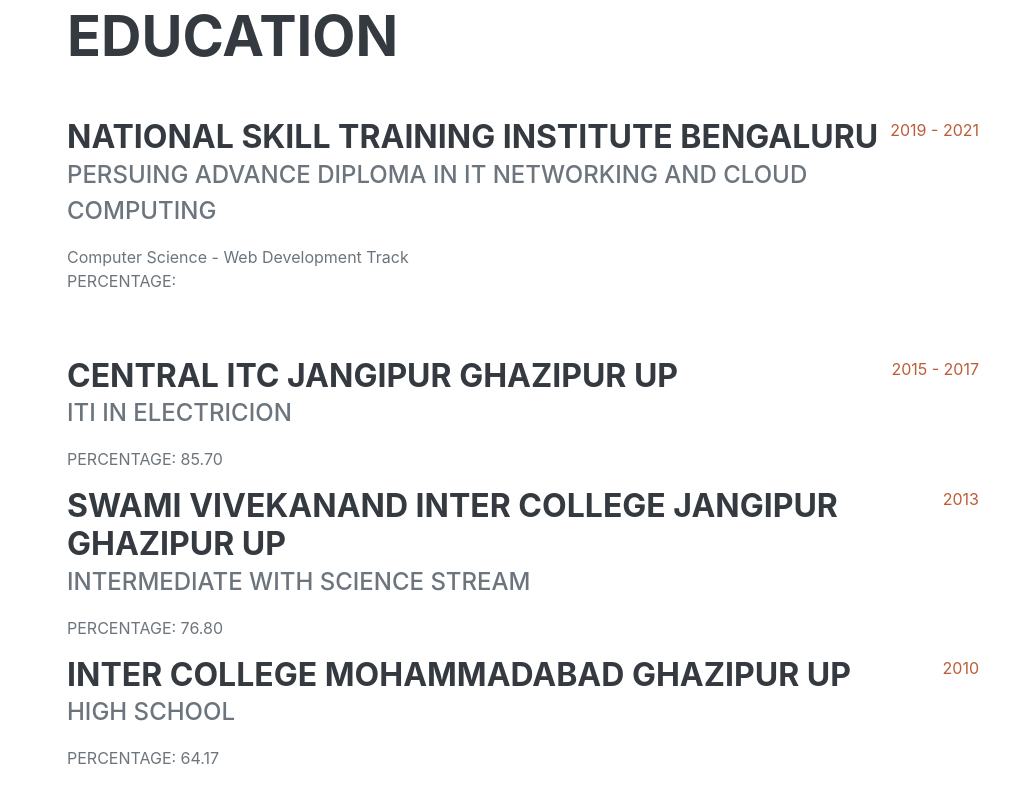
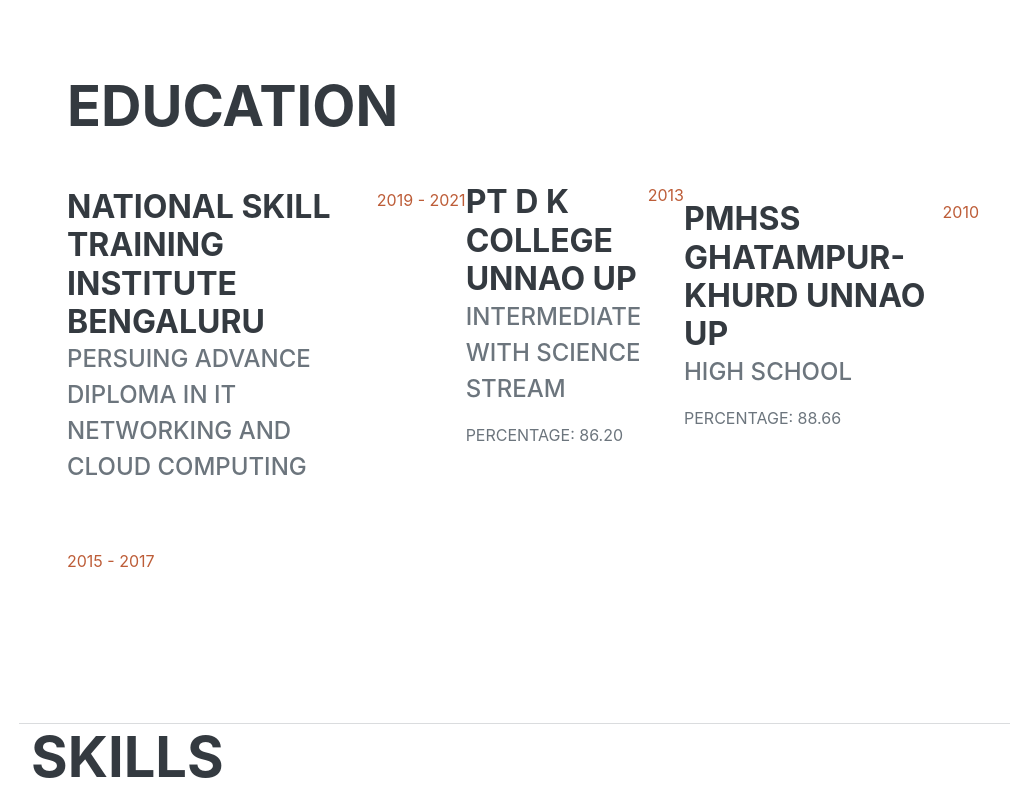
Before and after one commit to abhishek2105/resume, a plain HTML site: page index.html in a window 1280 px wide. Shown: the part 1679-2475 px from the top of the page, without its empty margins (253-1263 px from the left). Drawn offline with nearby package versions, Linux system fonts and the light colour scheme; a web font is replaced by a local one.

Commit message:
Update index.html

```diff
--- a/index.html
+++ b/index.html
@@ -82,32 +82,26 @@
                         <div class="flex-grow-1">
                             <h3 class="mb-0">NATIONAL SKILL TRAINING INSTITUTE BENGALURU</h3>
                             <div class="subheading mb-3">PERSUING  ADVANCE DIPLOMA IN IT NETWORKING AND CLOUD COMPUTING</div>
-                            <div>Computer Science - Web Development Track</div>
-                            <p>PERCENTAGE:</p>
+
                         </div>
                         <div class="flex-shrink-0"><span class="text-primary">2019 - 2021</span></div>
                     </div>
-                    <div class="d-flex flex-column flex-md-row justify-content-between">
-                        <div class="flex-grow-1">
-                            <h3 class="mb-0">CENTRAL ITC JANGIPUR GHAZIPUR UP</h3>
-                            <div class="subheading mb-3">ITI IN ELECTRICION</div>
-                            <p>PERCENTAGE: 85.70</p>
-                        </div>
+
                         <div class="flex-shrink-0"><span class="text-primary"> 2015 - 2017</span></div>
                     </div>
                     <div class="d-flex flex-column flex-md-row justify-content-between">
                         <div class="flex-grow-1">
-                            <h3 class="mb-0">SWAMI VIVEKANAND INTER COLLEGE JANGIPUR GHAZIPUR UP</h3>
+                            <h3 class="mb-0">Pt D K College Unnao UP</h3>
                             <div class="subheading mb-3">INTERMEDIATE WITH SCIENCE STREAM</div>
-                            <p>PERCENTAGE: 76.80</p>
+                            <p>PERCENTAGE: 86.20</p>
                         </div>
                         <div class="flex-shrink-0"><span class="text-primary"> 2013</span></div>
                     </div>
                     <div class="d-flex flex-column flex-md-row justify-content-between">
                         <div class="flex-grow-1">
-                            <h3 class="mb-0">INTER COLLEGE MOHAMMADABAD GHAZIPUR UP</h3>
+                            <h3 class="mb-0">PMHSS GHATAMPUR-KHURD UNNAO UP</h3>
                             <div class="subheading mb-3">HIGH SCHOOL</div>
-                            <p>PERCENTAGE: 64.17</p>
+                            <p>PERCENTAGE: 88.66</p>
                         </div>
                         <div class="flex-shrink-0"><span class="text-primary"> 2010</span></div>
                     </div>
@@ -185,7 +179,7 @@
             <section class="resume-section" id="interests">
                 <div class="resume-section-content">
                     <h2 class="mb-5">Interests</h2>
-                    <p>Apart from being a web developer, I enjoy most of my time playing cricket and cookink food. During the free time I enjoy listening songs and explorin news and articals.</p>
+                    <p>Apart from being a web developer, I enjoy most of my time reading books and cookink food. During the free time I enjoy listening songs and explorin news and articals.</p>
                     <p class="mb-0">When I am free, I follow a number of super heros movies and television shows, I am an aspiring chef, and I spend a large amount of my free time exploring the latest technology advancements in the front-end web development world.</p>
                 </div>
             </section>
@@ -195,7 +189,7 @@
                 <div class="resume-section-content">
                     <h2 class="mb-5">Awards & Certifications</h2>
                     <p class="lead mb-5">
-                         I have completed 62 skills build courses and 1 badge of Machine Learning with Python.
+                         I have completed 100 skills build courses.
                     </p>
                 </div>
             </section>
```
